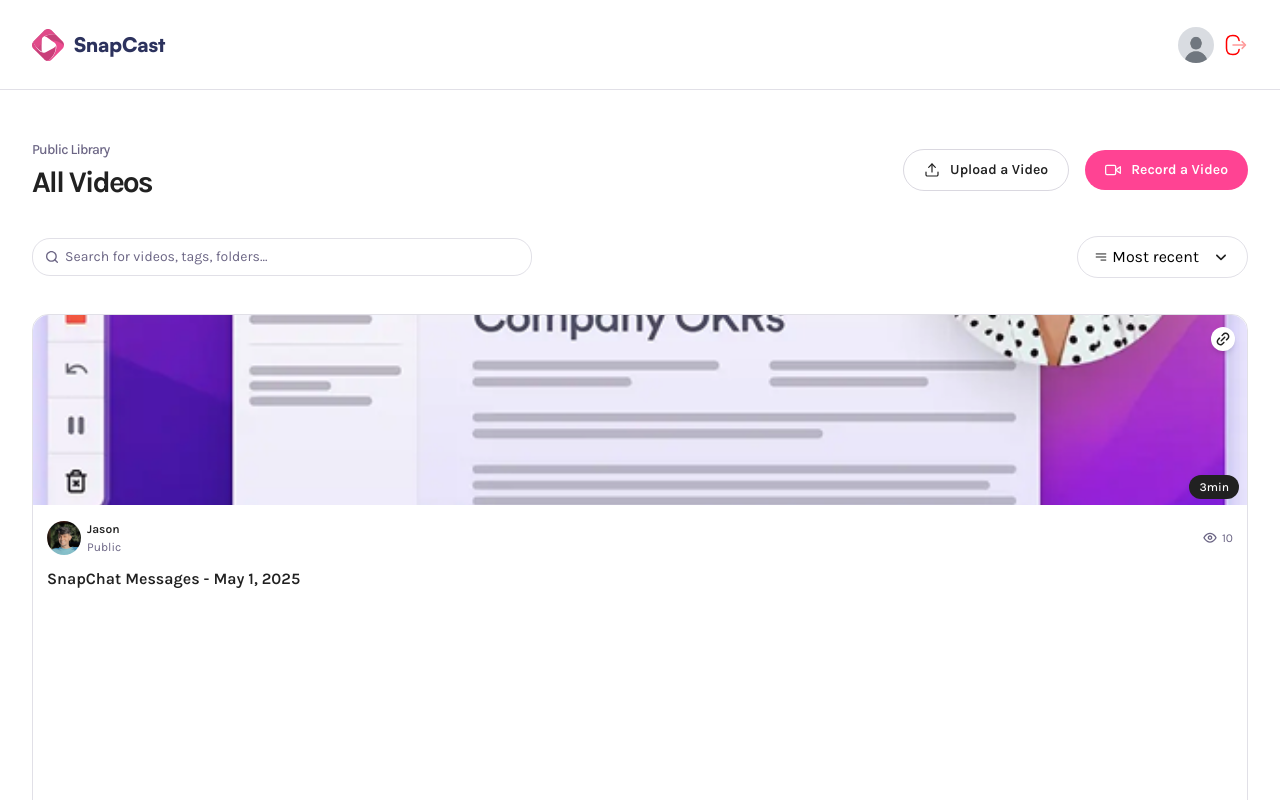
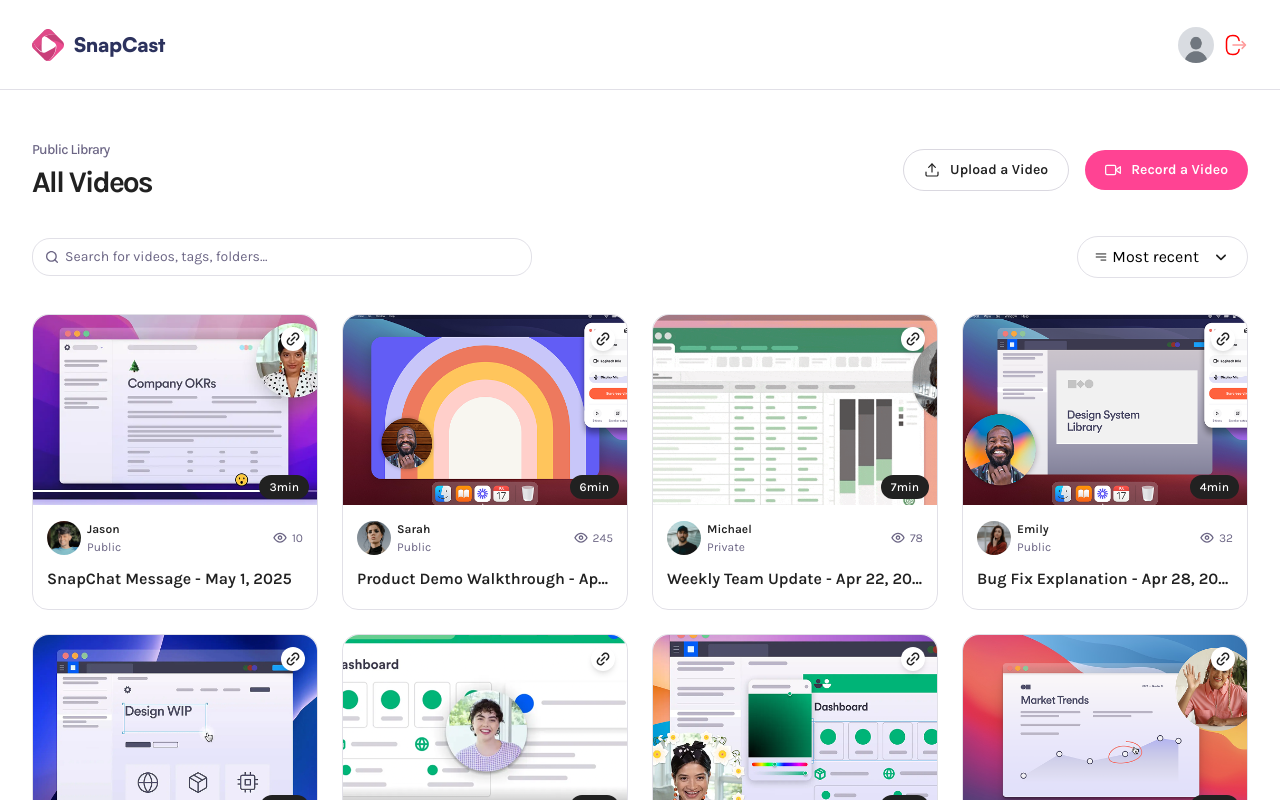
Before and after one commit to mustafahasanain/record-share-platform, a Next.js app: page / in a window 1280 px wide. Shown: the top 800 px of the page. Built offline with nearby package versions, Linux system fonts and the light colour scheme.

Commit message:
retrieve dummy cards

```diff
--- a/app/(root)/page.tsx
+++ b/app/(root)/page.tsx
@@ -1,22 +1,17 @@
 import Header from "@/components/Header";
 import VideoCard from "@/components/VideoCard";
+import { dummyCards } from "@/constants";
 
 const Page = () => {
   return (
     <main className="wrapper page">
       <Header title="All Videos" subHeader="Public Library" />
 
-      <VideoCard
-        id="1"
-        title="SnapChat Messages"
-        thumbnail="/assets/samples/thumbnail (1).png"
-        createdAt={new Date("2025-05-01")}
-        userImg="/assets/images/jason.png"
-        username="Jason"
-        views={10}
-        visibility="public"
-        duration={156}
-      />
+      <section className="video-grid">
+        {dummyCards.map((card) => (
+          <VideoCard key={card.id} {...card} />
+        ))}
+      </section>
     </main>
   );
 };
--- a/app/(root)/profile/[id]/page.tsx
+++ b/app/(root)/profile/[id]/page.tsx
@@ -1,4 +1,6 @@
 import Header from "@/components/Header";
+import VideoCard from "@/components/VideoCard";
+import { dummyCards } from "@/constants";
 
 const page = async ({ params }: ParamsWithSearch) => {
   const { id } = await params;
@@ -9,7 +11,11 @@
         title="Mustafa Hasanain"
         userImg="/assets/images/dummy.jpg"
       />
-      <h1 className="text-2xl font-karla">USER ID: {id}</h1>
+      <section className="video-grid">
+        {dummyCards.map((card) => (
+          <VideoCard key={card.id} {...card} />
+        ))}
+      </section>
     </div>
   );
 };
--- a/index.d.ts
+++ b/index.d.ts
@@ -111,7 +111,7 @@
   src: string | null;
 }
 
-type Visibility = "public" | "private";
+type Visibility = string; // "public" | "private";
 
 declare interface VideoDetails {
   videoId: string;
```
